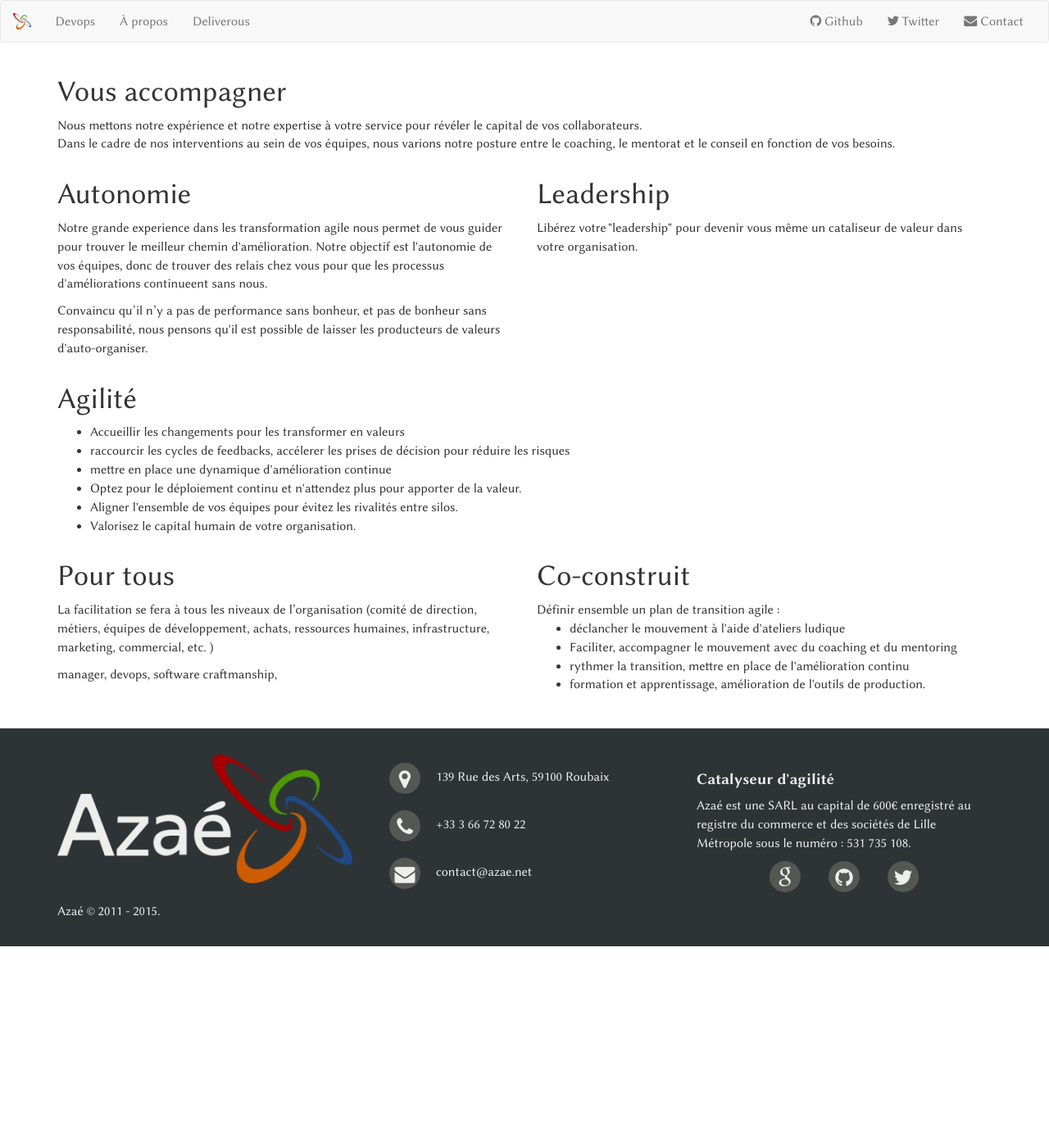
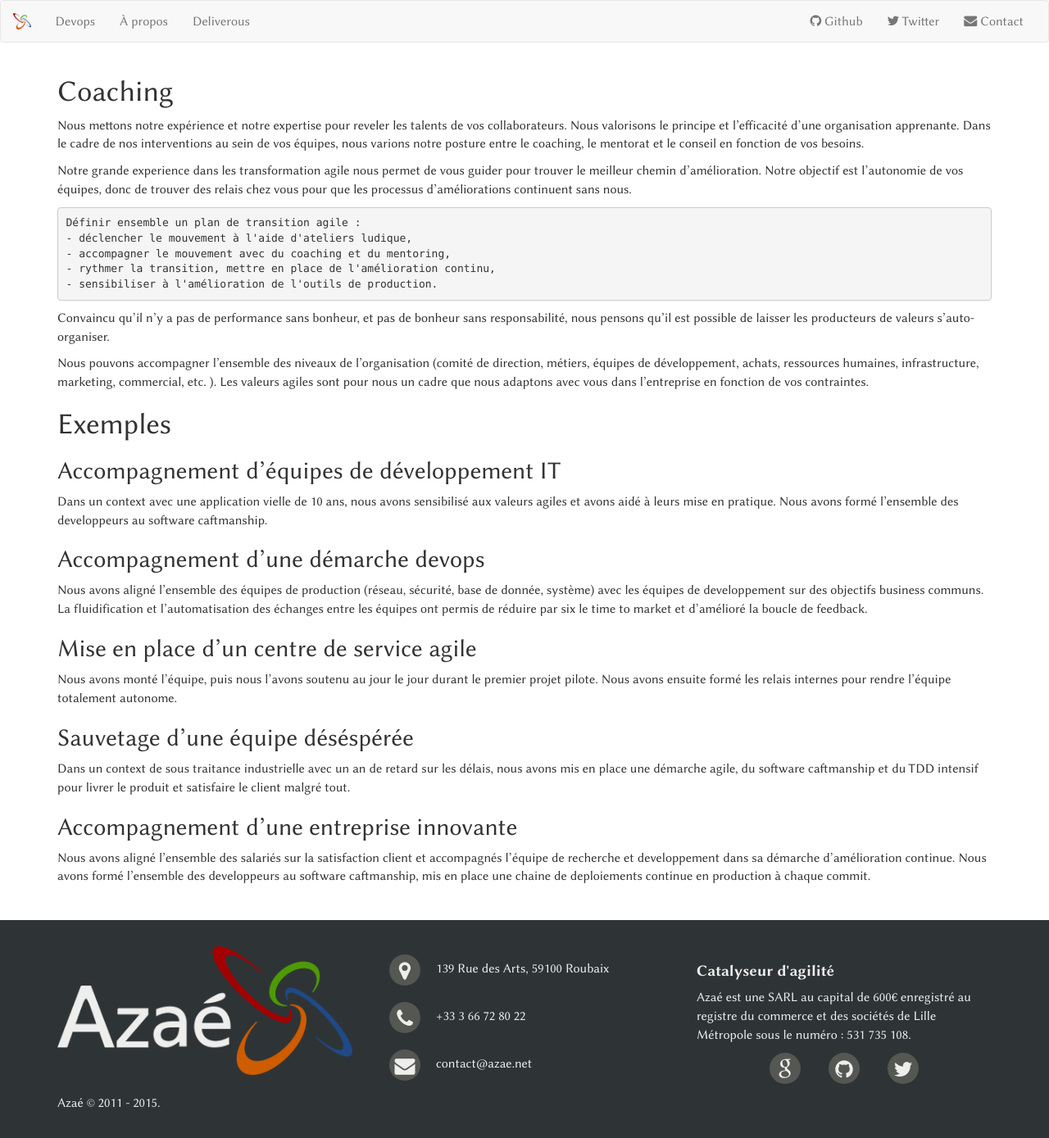
Before and after one commit to coachBZH/azae.net, a Jekyll site: the page built from services/coaching.md, in a window 1280 px wide. Shown: the whole page at 82% size. Built offline with Jekyll 4.4.1, drawn with Linux system fonts in a browser that asks for light colours; before the commit the page ends 1155 px from its top, so only the background shows below that.

Commit message:
services updated

```diff
--- a/services/coaching.html
+++ /dev/null
@@ -1,56 +0,0 @@
----
-layout: default
-title: Coaching
-permalink: /services/coaching/
----
-
-<div class="row">
-  <div class="col-md-12">
-    <h1>Vous accompagner</h1>
-    Nous mettons notre expérience et notre expertise à votre service pour révéler le capital de vos collaborateurs.
-    <p>Dans le cadre de nos interventions au sein de vos équipes, nous varions notre posture entre le coaching, le mentorat et le conseil en fonction de vos besoins.</p>
-  </div>
-</div>
-<div class="row">
-  <div class="col-md-6">
-    <h1>Autonomie</h1>
-    <p>Notre grande experience dans les transformation agile nous permet de vous guider pour trouver le meilleur chemin d'amélioration. Notre objectif est l'autonomie de vos équipes, donc de trouver des relais chez vous pour que les processus d'améliorations continueent sans nous.</p>
-    <p>Convaincu qu’il n’y a pas de performance sans bonheur, et pas de bonheur sans responsabilité, nous pensons qu'il est possible de laisser les producteurs de valeurs d'auto-organiser.</p>
-  </div>
-  <div class="col-md-6">
-    <h1>Leadership</h1>
-    Libérez votre "leadership" pour devenir vous même un cataliseur de valeur dans votre organisation.
-  </div>
-</div>
-<div class="row">
-  <div class="col-md-12">
-    <h1>Agilité</h1>
-    <ul>
-      <li> Accueillir les changements pour les transformer en valeurs </li>
-      <li> raccourcir les cycles de feedbacks, accélerer les prises de décision pour réduire les risques </li>
-      <li> mettre en place une dynamique d'amélioration continue </li>
-      <li> Optez pour le déploiement continu et n'attendez plus pour apporter de la valeur. </li>
-      <li> Aligner l'ensemble de vos équipes pour évitez les rivalités entre silos. </li>
-      <li> Valorisez le capital humain de votre organisation. </li>
-    </ul>
-  </div>
-</div>
-
-<div class="row">
-  <div class="col-md-6">
-    <h1>Pour tous</h1>
-    <p>La facilitation se fera à tous les niveaux de l’organisation (comité de direction, métiers, équipes de développement, achats, ressources humaines, infrastructure, marketing, commercial, etc. )</p>
-    manager, devops, software craftmanship,
-  </div>
-  <div class="col-md-6">
-    <h1>Co-construit</h1>
-    Définir ensemble un plan de transition agile :
-
-    <ul>
-      <li> déclancher le mouvement à l'aide d'ateliers ludique </li>
-      <li> Faciliter, accompagner le mouvement avec du coaching et du mentoring </li>
-      <li> rythmer la transition, mettre en place de l'amélioration continu </li>
-      <li> formation et apprentissage, amélioration de l'outils de production. </li>
-    </ul>
-  </div>
-</div>
--- /dev/null
+++ b/services/coaching.md
@@ -0,0 +1,49 @@
+---
+layout: default
+title: Coaching
+permalink: /services/coaching/
+---
+
+# Coaching
+
+Nous mettons notre expérience et notre expertise pour reveler les talents de vos collaborateurs. Nous valorisons le principe et l'efficacité d'une organisation apprenante. Dans le cadre de nos interventions au sein de vos équipes, nous varions notre posture entre le coaching, le mentorat et le conseil en fonction de vos besoins.
+
+Notre grande experience dans les transformation agile nous permet de vous guider pour trouver le meilleur chemin d'amélioration. Notre objectif est l'autonomie de vos équipes, donc de trouver des relais chez vous pour que les processus d'améliorations continuent sans nous.
+
+    Définir ensemble un plan de transition agile :
+    - déclencher le mouvement à l'aide d'ateliers ludique,
+    - accompagner le mouvement avec du coaching et du mentoring,
+    - rythmer la transition, mettre en place de l'amélioration continu,
+    - sensibiliser à l'amélioration de l'outils de production.
+
+
+Convaincu qu’il n’y a pas de performance sans bonheur, et pas de bonheur sans responsabilité, nous pensons qu'il est possible de laisser les producteurs de valeurs s'auto-organiser.
+
+Nous pouvons accompagner l'ensemble des niveaux de l’organisation (comité de direction, métiers, équipes de développement, achats, ressources humaines, infrastructure, marketing, commercial, etc. ). Les valeurs agiles sont pour nous un cadre que nous adaptons avec vous dans l'entreprise en fonction de vos contraintes.
+
+
+# Exemples
+
+## Accompagnement d'équipes de développement IT
+
+Dans un context avec une application vielle de 10 ans, nous avons sensibilisé aux valeurs agiles et avons aidé à leurs mise en pratique. Nous avons formé l'ensemble des developpeurs au software caftmanship.
+
+
+## Accompagnement d'une démarche devops
+
+Nous avons aligné l'ensemble des équipes de production (réseau, sécurité, base de donnée, système) avec les équipes de developpement sur des objectifs business communs. La fluidification et l'automatisation des échanges entre les équipes ont permis de réduire par six le time to market et d'amélioré la boucle de feedback.
+
+
+## Mise en place d'un centre de service agile
+
+Nous avons monté l'équipe, puis nous l'avons soutenu au jour le jour durant le premier projet pilote. Nous avons ensuite formé les relais internes pour rendre l'équipe totalement autonome.
+
+
+## Sauvetage d'une équipe déséspérée
+
+Dans un context de sous traitance industrielle avec un an de retard sur les délais, nous avons mis en place une démarche agile, du software caftmanship et du TDD intensif pour livrer le produit et satisfaire le client malgré tout.
+
+
+## Accompagnement d'une entreprise innovante
+
+Nous avons aligné l'ensemble des salariés sur la satisfaction client et accompagnés l'équipe de recherche et developpement dans sa démarche d'amélioration continue. Nous avons formé l'ensemble des developpeurs au software caftmanship, mis en place une chaine de deploiements continue en production à chaque commit.
--- a/services/formations.html
+++ b/services/formations2.html
@@ -1,7 +1,6 @@
 ---
 layout: default
 title: Formations
-permalink: /services/formations/
 ---
 Toutes nos formation sont adaptable à vos besoins propre. N'hésitez pas à nous contacter.
 {% for formation in site.formations %}
```
Also changed, not shown: services/facilitation.md (+1 -1 lines), services/formations.md (added, +22 -0 lines).
